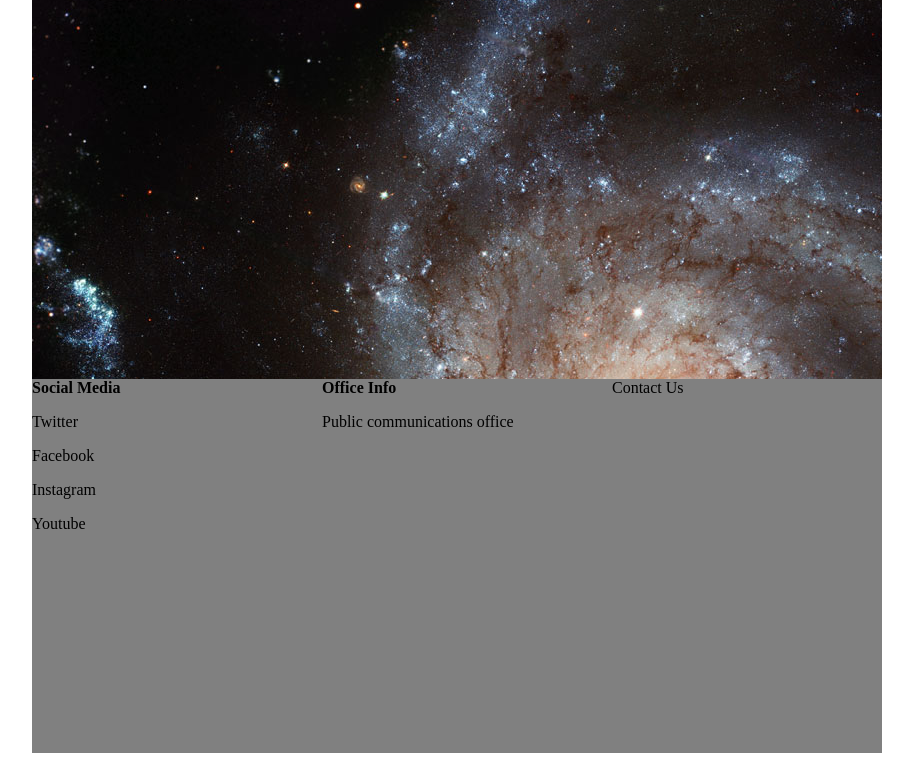
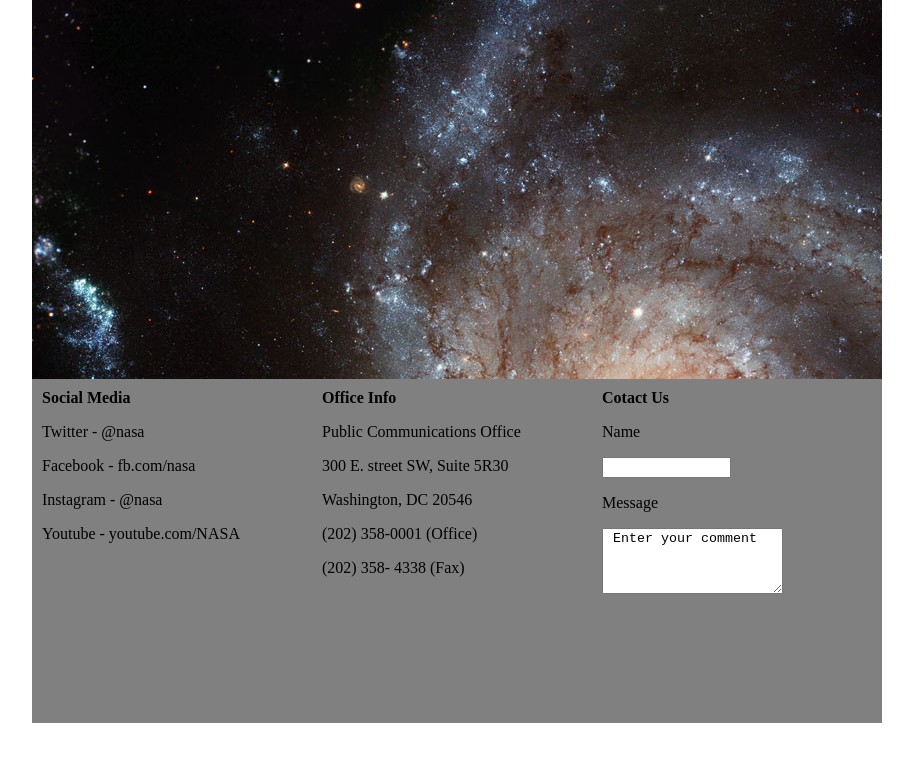
Before and after one commit to Coopins/LCA_web101_chris_cooper_resurgence22, a plain HTML site: page MyPortfolio/nasa.html in a window 1280 px wide. Shown: the part 92-855 px from the top of the page, without its empty margins (183-1096 px from the left). Drawn offline with Linux system fonts and the light colour scheme.

Commit message:
nasa.html

```diff
--- a/MyPortfolio/nasa-style.css
+++ b/MyPortfolio/nasa-style.css
@@ -15,18 +15,26 @@ main {
   width: 850px;
   height: 450px;
   margin: 0 auto;
+  border: 10px;
   color: white;
   font-family: 'Anton', sans-serif;
+  white-space: normal;
 }
+
 
 
 section {
 display: flex;
-height: 324 px;
+height: 324px;
+width: 830px;
 flex-direction: row;
+margin: px;
+padding: 10px;
 justify-content: space-between;
 background-color: gray;
 }
+
+
 
 
 article {
--- a/MyPortfolio/nasa.html
+++ b/MyPortfolio/nasa.html
@@ -15,21 +15,35 @@
        <h1>NASA</h1>
 
    </main>
-<Section>
+<div> <Section>
 <article> <strong>  Social Media </strong>
-    <p> Twitter </p>
-    <p> Facebook </p>
-    <p> Instagram </p>
-    <p> Youtube </p>
+    <p> Twitter - @nasa</p>
+    <p> Facebook - fb.com/nasa</p>
+    <p> Instagram - @nasa</p>
+    <p> Youtube - youtube.com/NASA</p>
 </article>
 
 <article> <strong>  Office Info </strong>
-
-    <p> Public communications office </p>
+    <p> Public Communications Office </p>
+    <p> 300 E. street SW, Suite 5R30</p>
+    <p> Washington, DC 20546</p>
+    <p> (202) 358-0001 (Office) </p>
+    <p> (202) 358- 4338 (Fax)</p>
 </article>
 
 
-<article>Contact Us</article>
+<article> <strong>  Cotact Us </strong>
+
+    <p> Name
+    <form action="http://wwww.example.com/name.php"> </form>
+
+    <input type="text" name="Name" size="13" maxlength="30" />
+    </P>
+
+    <p> Message</P>
+        <form action= "http://www.example.com/comments.php">
+         <textarea name=" comments" cols="20" rows="4"> Enter your comment </textarea>
+        </form>
 </Section>
 
 </body>
```
